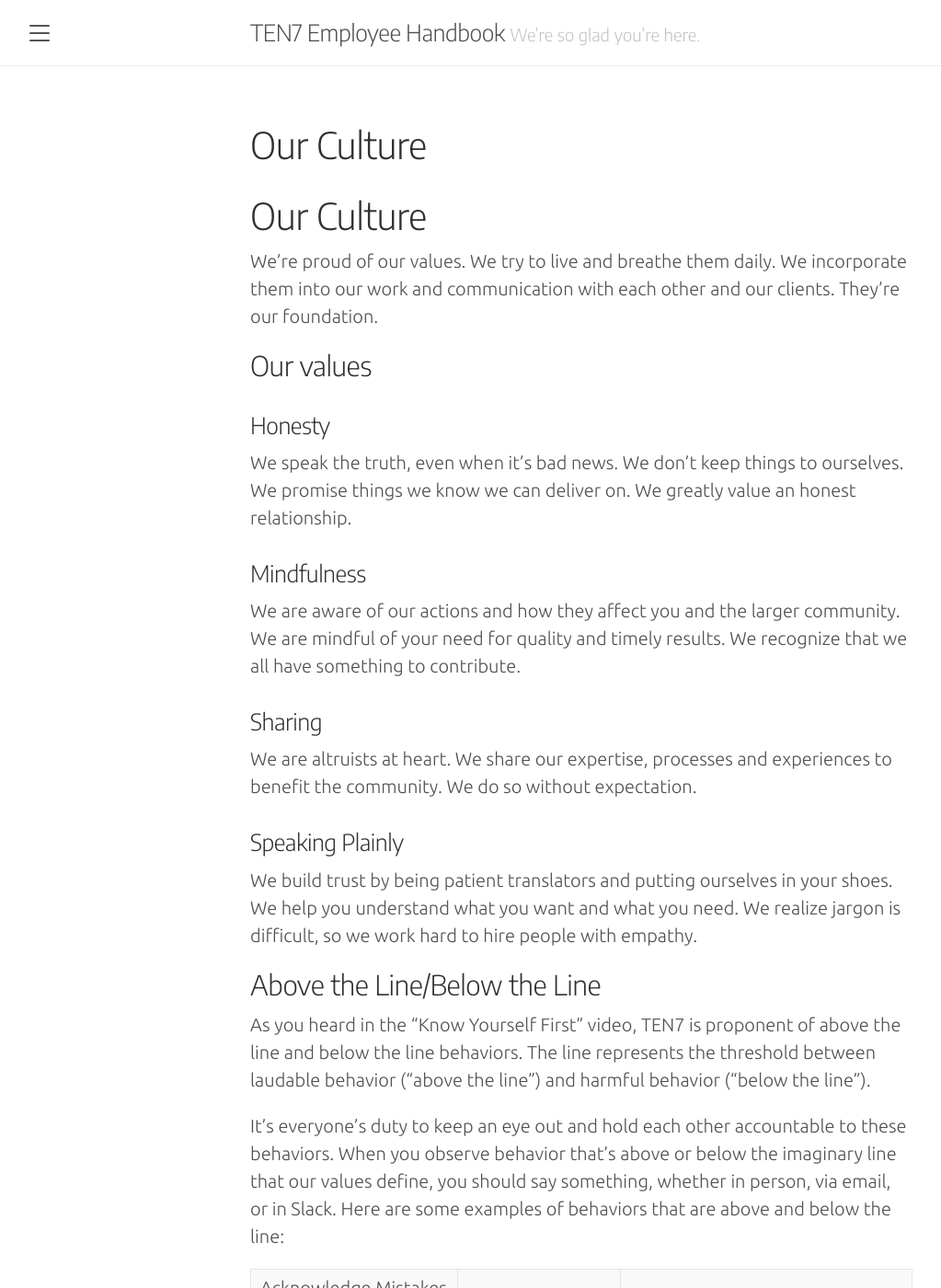
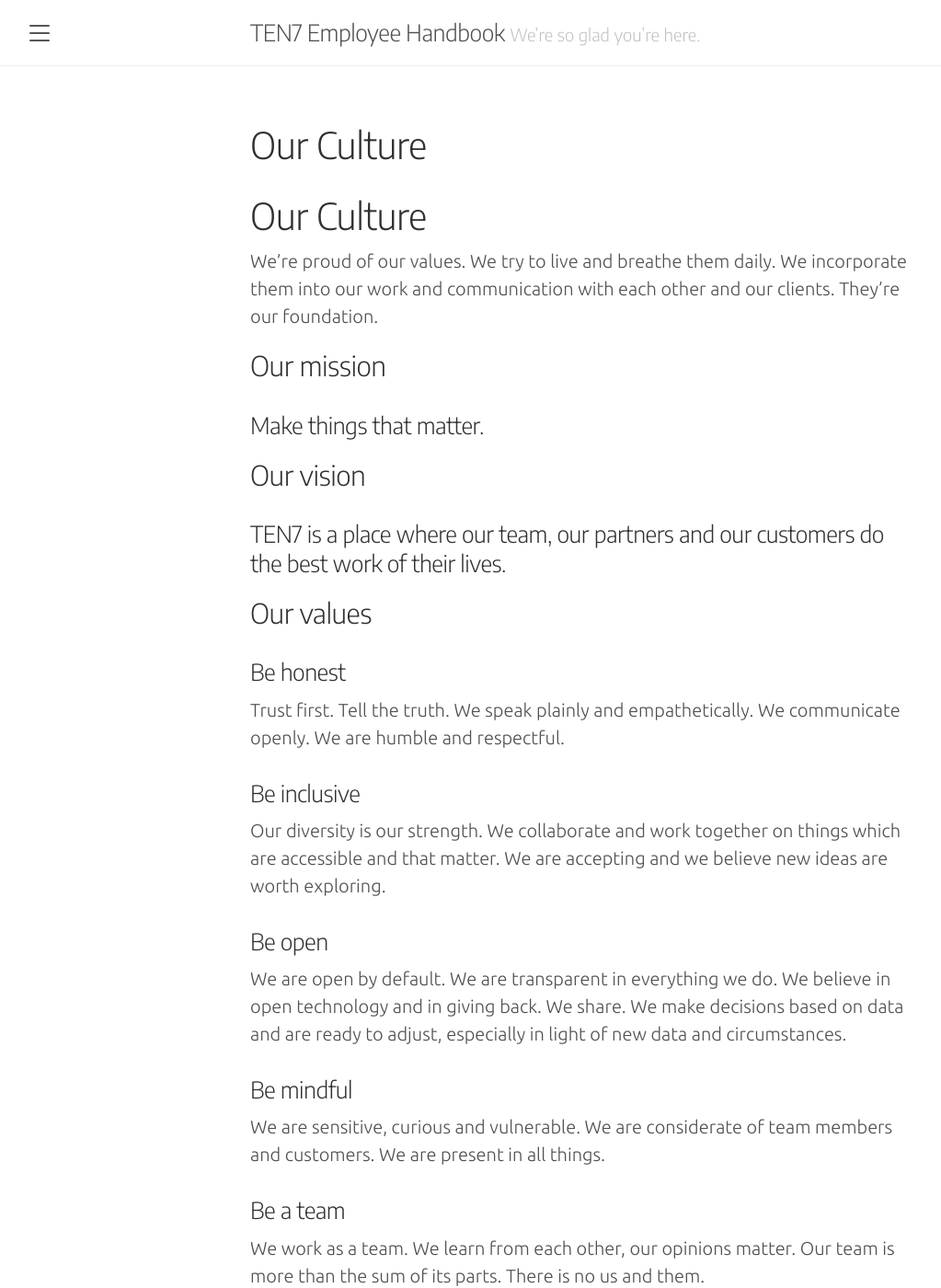
Before and after one commit to ten7/handbook.ten7.com, a Jekyll site: the page built from 030-our-culture.md, in a window 1280 px wide and 1400 px high. Shown: the whole window at 92% size, without its empty margins (8-1031 px from the left). Built offline with Jekyll 4.4.1, drawn with Linux system fonts in a browser that asks for light colours; some web fonts are replaced; our own code applies the rules of GitHub Pages for plain Markdown files.

Commit message:
New mission, vision, values

```diff
--- a/030-our-culture.md
+++ b/030-our-culture.md
@@ -3,23 +3,35 @@
 
 We’re proud of our values. We try to live and breathe them daily. We incorporate them into our work and communication with each other and our clients. They’re our foundation.
 
+## Our mission
+
+### Make things that matter.
+
+## Our vision
+
+### TEN7 is a place where our team, our partners and our customers do the best work of their lives.
+
 ## Our values
 
-### Honesty
+### Be honest
 
-We speak the truth, even when it’s bad news. We don’t keep things to ourselves. We promise things we know we can deliver on. We greatly value an honest relationship.
+Trust first. Tell the truth. We speak plainly and empathetically. We communicate openly. We are humble and respectful.
 
-### Mindfulness
+### Be inclusive
 
-We are aware of our actions and how they affect you and the larger community. We are mindful of your need for quality and timely results. We recognize that we all have something to contribute.
+Our diversity is our strength. We collaborate and work together on things which are accessible and that matter. We are accepting and we believe new ideas are worth exploring.
 
-### Sharing
+### Be open
 
-We are altruists at heart. We share our expertise, processes and experiences to benefit the community. We do so without expectation.
+We are open by default. We are transparent in everything we do. We believe in open technology and in giving back. We share. We make decisions based on data and are ready to adjust, especially in light of new data and circumstances.
 
-### Speaking Plainly
+### Be mindful
 
-We build trust by being patient translators and putting ourselves in your shoes. We help you understand what you want and what you need. We realize jargon is difficult, so we work hard to hire people with empathy.
+We are sensitive, curious and vulnerable. We are considerate of team members and customers. We are  present in all things.
+
+### Be a team
+
+We work as a team. We learn from each other, our opinions matter. Our team is more than the sum of its parts. There is no us and them.
 
 ## Above the Line/Below the Line
 
```
